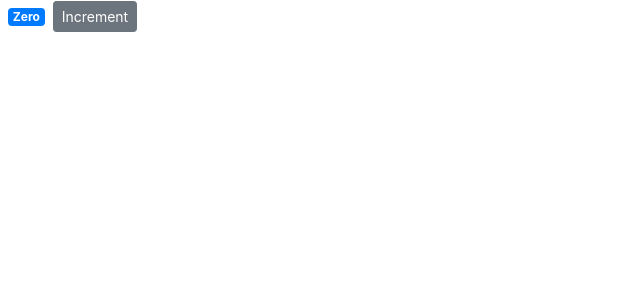
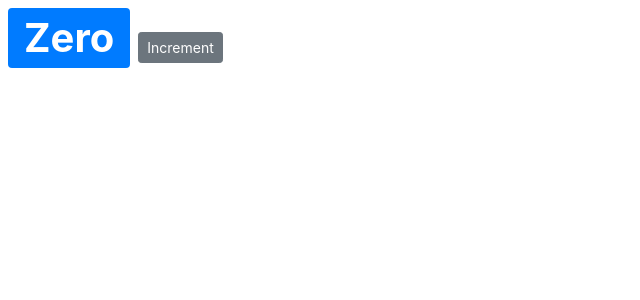
Before and after one commit to pchelka84/simple-shopping-cart, a React (Create React App) app: page / in a window 1280 px wide. Shown: the top 300 px of the page, without its empty margins (0-640 px from the left). Built offline with nearby package versions, Linux system fonts and the light colour scheme.

Commit message:
Switching to inline styling

```diff
--- a/src/components/counter.jsx
+++ b/src/components/counter.jsx
@@ -5,15 +5,15 @@
     count: 0
   };
 
-  style = {
-    fontSize: 10,
-    fontWeight: "bold"
-  };
+  //   style = {
+  //     fontSize: 30,
+  //     fontWeight: "bold"
+  //   };
 
   render() {
     return (
       <React.Fragment>
-        <span style={this.styles} className="badge badge-primary m-2">
+        <span style={{ fontSize: 40 }} className="badge badge-primary m-2">
           {this.formatCount()}
         </span>
         <button className="btn btn-secondary btn-sm">Increment</button>
```
